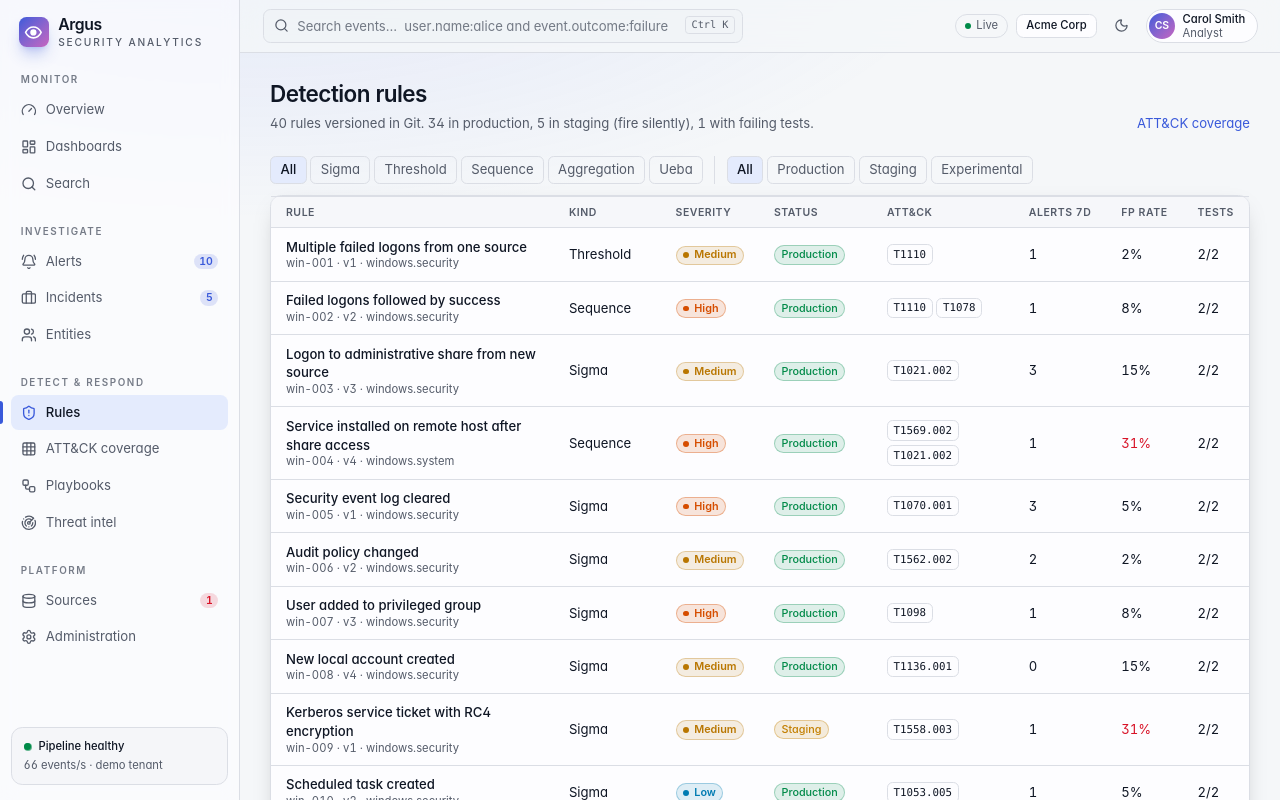
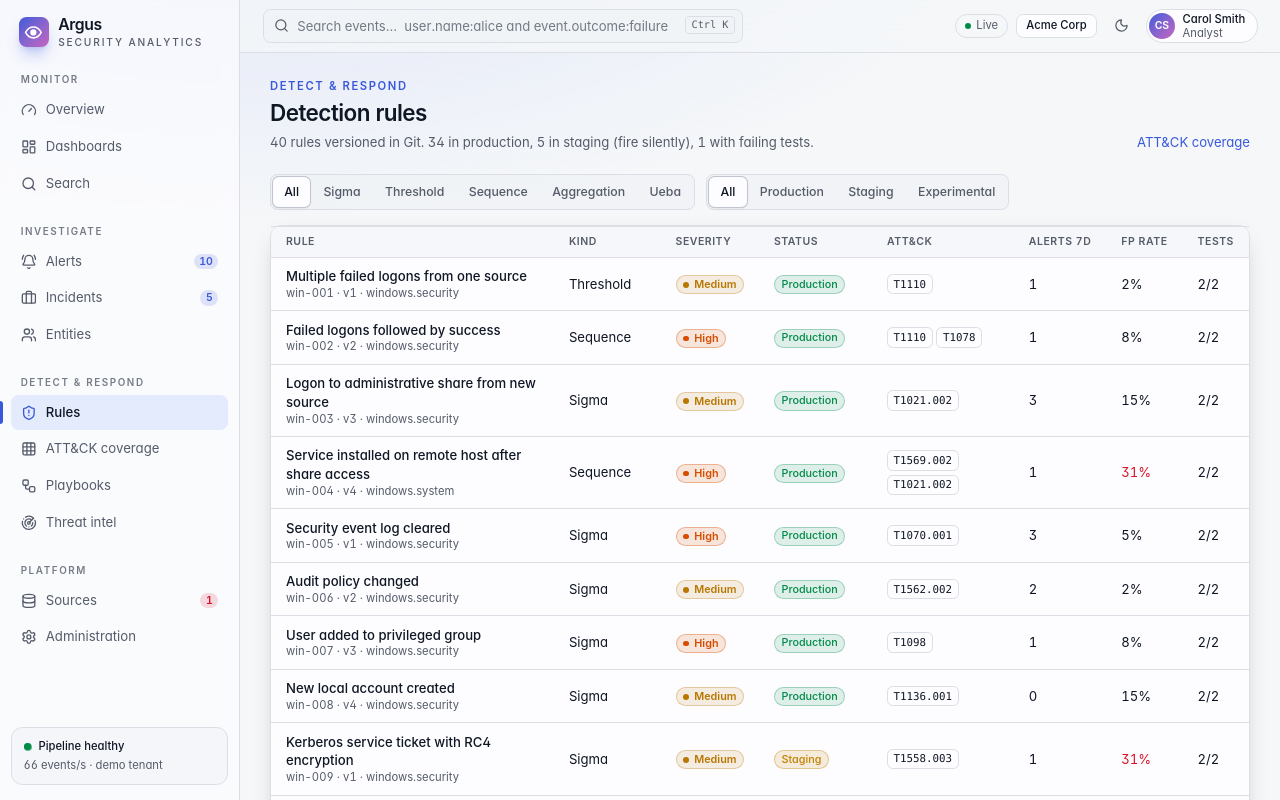
Before and after one commit to lumidren/Argus-SIEM, a Next.js app in the folder web/: page /rules in a window 1280 px wide. Shown: the top 800 px of the page. Built offline with nearby package versions, Linux system fonts and the light colour scheme.

Commit message:
web: segmented kind and status filters on rules

```diff
--- a/web/src/app/rules/[id]/page.tsx
+++ b/web/src/app/rules/[id]/page.tsx
@@ -33,8 +33,8 @@ export default async function RulePage({ params }: { params: Promise<{ id: strin
       <nav aria-label="Breadcrumb" className="mb-2 text-sm text-muted-foreground">
         <Link href="/rules" className="hover:underline">Rules</Link> / {r.id}
       </nav>
-      <PageHeader title={r.name} description={r.description} actions={<><SeverityBadge severity={r.severity} /><StatusBadge status={r.status} /></>} />
-      <div className="grid gap-4 xl:grid-cols-[minmax(0,1fr)_24rem]">
+      <PageHeader eyebrow="Detection rule" title={r.name} description={r.description} actions={<><SeverityBadge severity={r.severity} /><StatusBadge status={r.status} /></>} />
+      <div className="grid grid-cols-1 gap-4 xl:grid-cols-[minmax(0,1fr)_24rem]">
         <div className="min-w-0 space-y-4">
           <Card>
             <CardHeader title="Definition" description={`rules/argus/${r.logsource.split(".")[0]}/${r.id}.yml · version ${r.version}`} />
--- a/web/src/app/rules/page.tsx
+++ b/web/src/app/rules/page.tsx
@@ -1,6 +1,6 @@
 import type { Metadata } from "next";
 import Link from "next/link";
-import { Badge, Card, PageHeader, SeverityBadge, StatusBadge, Table, Td, Th } from "@/components/ui/primitives";
+import { Badge, Card, PageHeader, SeverityBadge, StatusBadge, Table, Td, Th, Segmented, segmentClass } from "@/components/ui/primitives";
 import { rules } from "@/lib/demo/store";
 import { cn, pct } from "@/lib/utils";
 
@@ -16,23 +16,26 @@ export default async function RulesPage({ searchParams }: { searchParams: Promis
   const failing = all.filter((r) => r.tests.some((t) => !t.passed)).length;
   return (
     <>
-      <PageHeader
+      <PageHeader eyebrow="Detect & respond"
         title="Detection rules"
         description={`${all.length} rules versioned in Git. ${all.filter((r) => r.status === "production").length} in production, ${all.filter((r) => r.status === "staging").length} in staging (fire silently), ${failing} with failing tests.`}
         actions={<Link href="/coverage" className="text-sm text-primary hover:underline">ATT&CK coverage</Link>}
       />
-      <nav aria-label="Rule kind filter" className="mb-3 flex flex-wrap gap-1">
+      <nav aria-label="Rule filters" className="mb-4 flex flex-wrap gap-3">
+        <Segmented aria-label="Rule kind">
           {KINDS.map((k) => (
-          <Link key={k} href={`/rules?kind=${k}&status=${status}`} aria-current={k === kind ? "page" : undefined} className={cn("rounded-md border px-2.5 py-1 text-sm capitalize", k === kind ? "bg-accent font-medium" : "text-muted-foreground hover:bg-accent")}>
+            <Link key={k} href={`/rules?kind=${k}&status=${status}`} aria-current={k === kind ? "page" : undefined} className={segmentClass(k === kind)}>
               {k}
             </Link>
           ))}
-        <span className="mx-2 border-l" aria-hidden />
-        {["all", "production", "staging", "experimental"].map((s) => (
-          <Link key={s} href={`/rules?kind=${kind}&status=${s}`} aria-current={s === status ? "page" : undefined} className={cn("rounded-md border px-2.5 py-1 text-sm capitalize", s === status ? "bg-accent font-medium" : "text-muted-foreground hover:bg-accent")}>
-            {s}
+        </Segmented>
+        <Segmented aria-label="Rule status">
+          {["all", "production", "staging", "experimental"].map((st) => (
+            <Link key={st} href={`/rules?kind=${kind}&status=${st}`} aria-current={st === status ? "page" : undefined} className={segmentClass(st === status)}>
+              {st}
             </Link>
           ))}
+        </Segmented>
       </nav>
       {technique ? (
         <p className="mb-3 text-sm">
```
Lines whose indentation alone changed are shown as unchanged.
